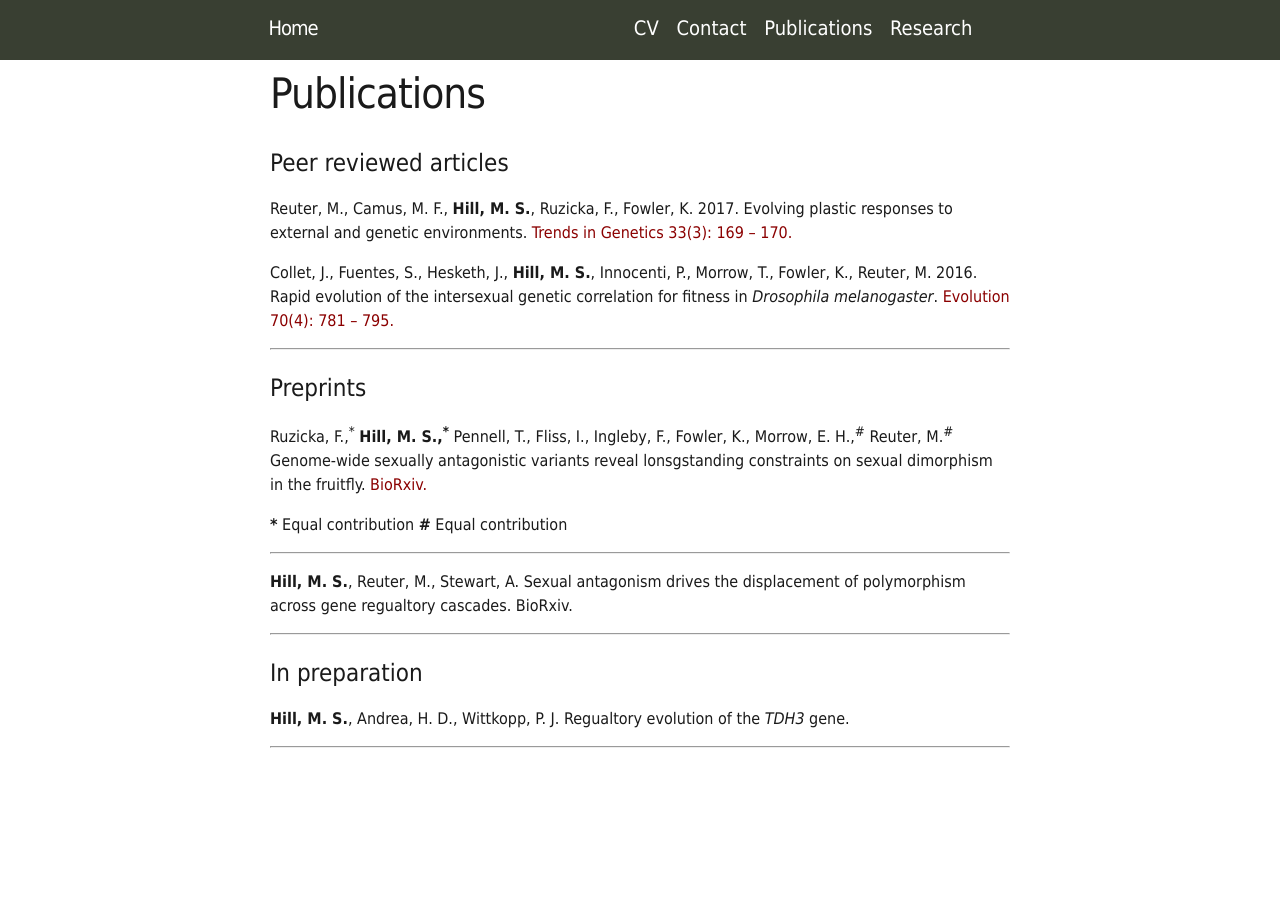
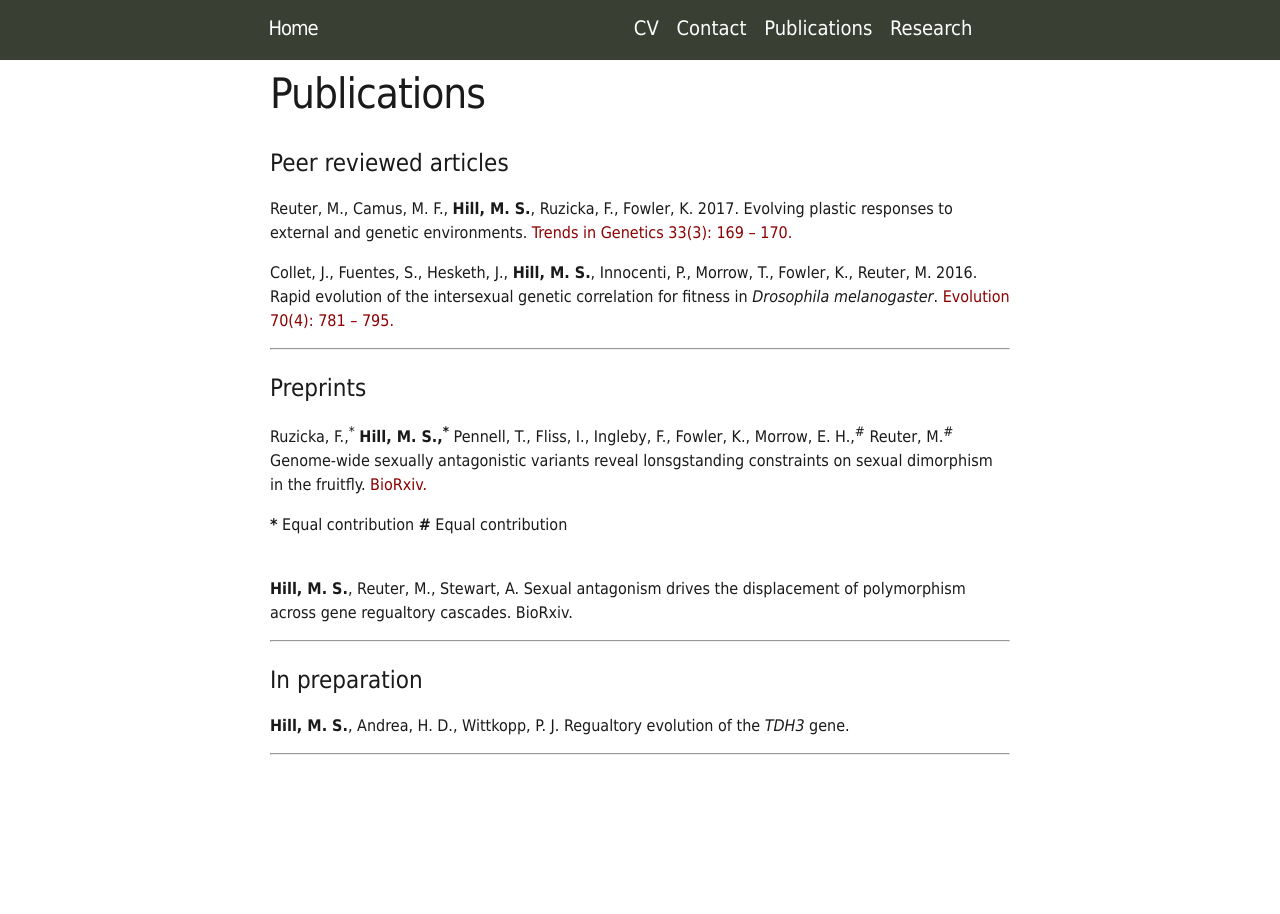
Before and after one commit to Mark-Stephen-Hill/Mark-Stephen-Hill.github.io, a Jekyll site: the page built from Publications.md, in a window 1280 px wide. Built offline with Jekyll 4.4.1, drawn with Linux system fonts in a browser that asks for light colours.

Commit message:
Update Publications.md

```diff
--- a/Publications.md
+++ b/Publications.md
@@ -27,7 +27,8 @@ Ruzicka, F.,<sup>*</sup> <b>Hill, M. S.,<sup>*</sup></b> Pennell, T., Fliss, I.,
 
 <b>*</b> Equal contribution
 <b>#</b> Equal contribution
-<hr>
+<br>
+<br>
 
 <b>Hill, M. S.</b>, Reuter, M., Stewart, A. Sexual antagonism drives the displacement of polymorphism across gene regualtory cascades. BioRxiv.
 
```
